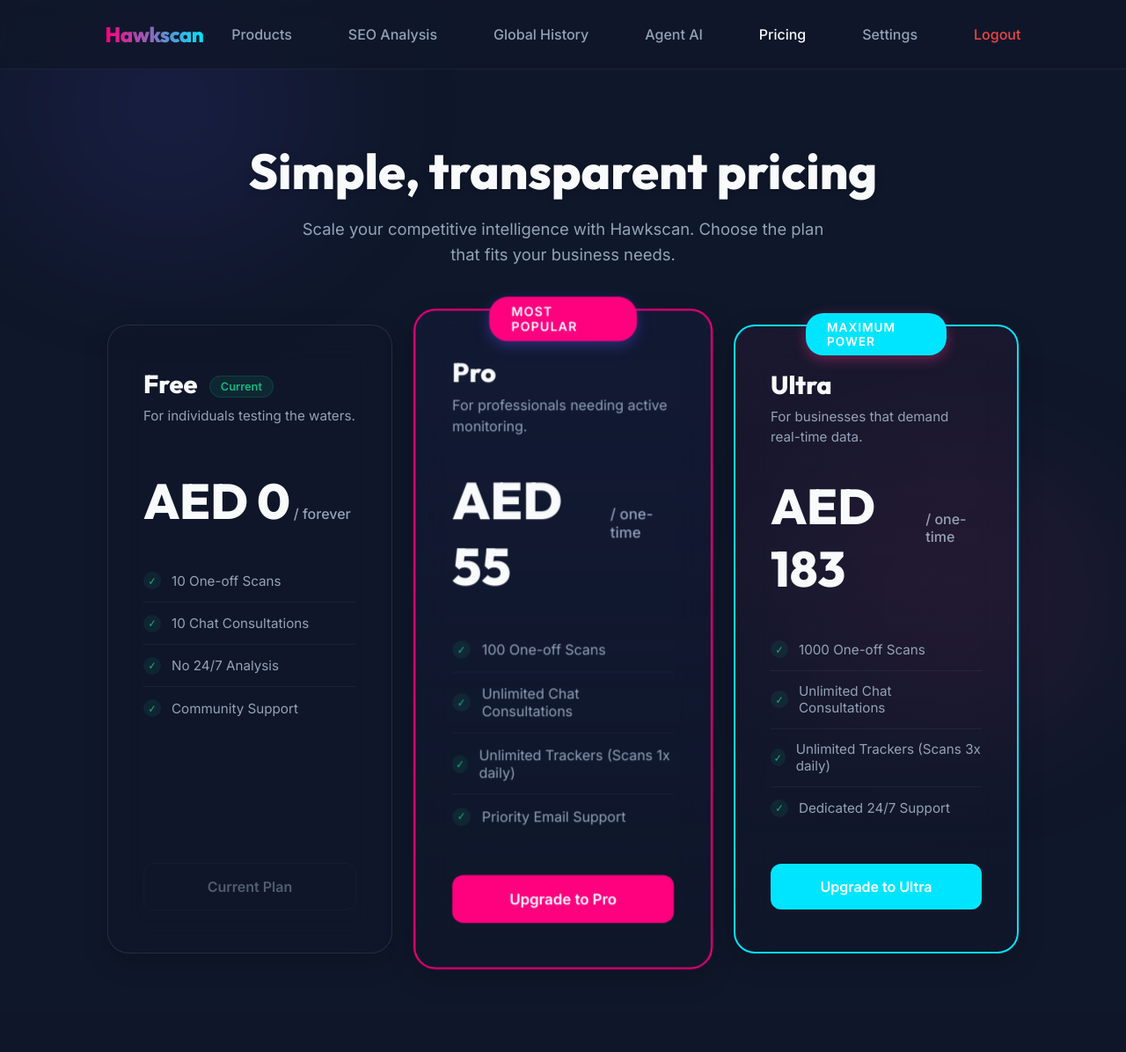
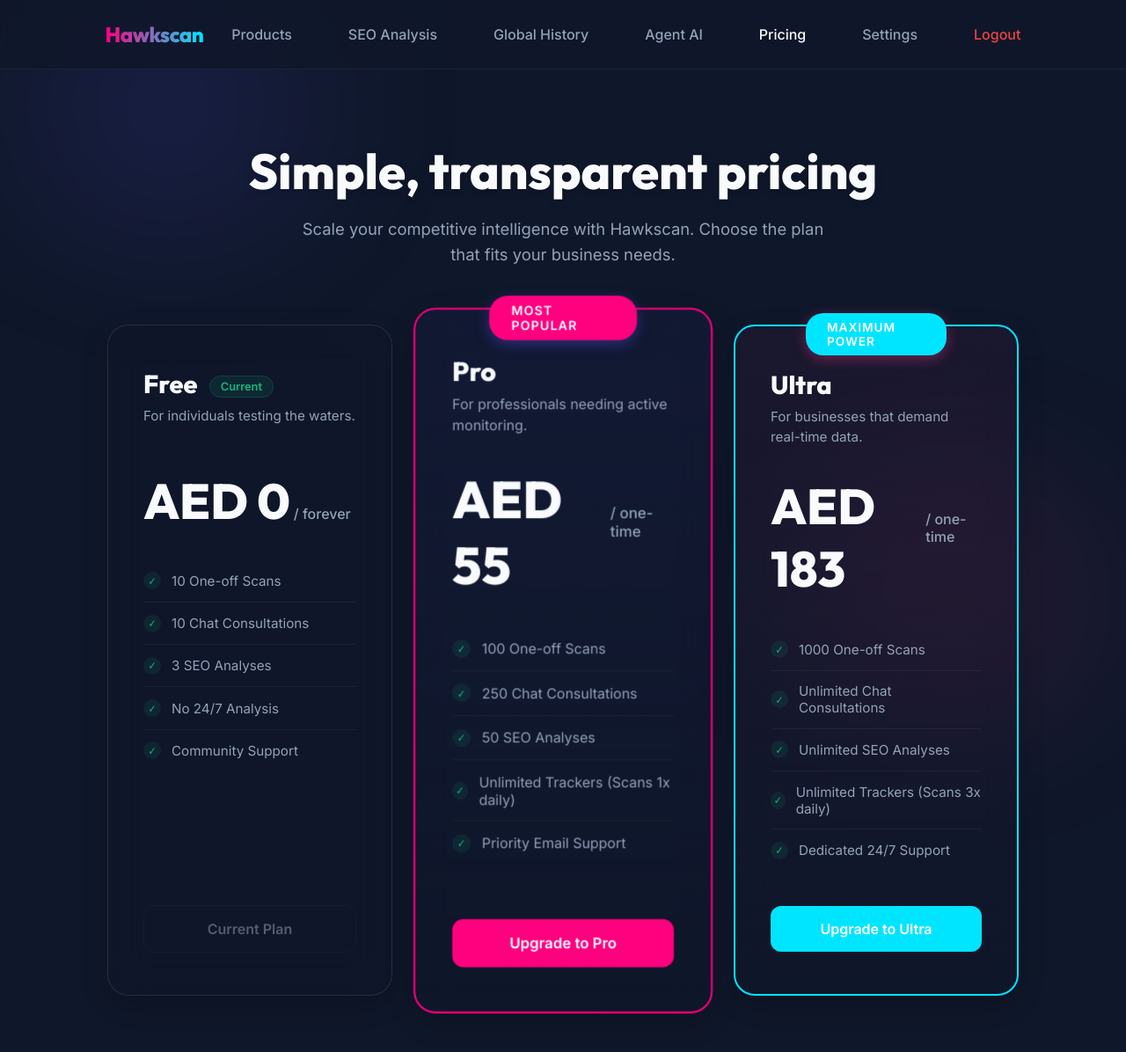
Before and after one commit to dagoat1234567890/hawkscan, a Flask app: page /pricing in a window 1280 px wide. Shown: the whole page at 88% size. Before the commit the page ends 1103 px from the top, so only its background shows below. Run offline with Flask 3, Linux system fonts and the light colour scheme; a user stored in the database is signed in; data comes from the database, SQL or seed files in the repository; parts of the project's set-up code (start-up, migrations or seed data) failed here and were passed over.

Commit message:
Update pricing page UI to reflect new chat and SEO analysis limits

```diff
--- a/hermes-app/templates/pricing.html
+++ b/hermes-app/templates/pricing.html
@@ -313,6 +313,7 @@
             <ul class="features-list">
                 <li>10 One-off Scans</li>
                 <li>10 Chat Consultations</li>
+                <li>3 SEO Analyses</li>
                 <li>No 24/7 Analysis</li>
                 <li>Community Support</li>
             </ul>
@@ -329,7 +330,8 @@
             <div class="plan-price">AED 55 <span>/ one-time</span></div>
             <ul class="features-list">
                 <li>100 One-off Scans</li>
-                <li>Unlimited Chat Consultations</li>
+                <li>250 Chat Consultations</li>
+                <li>50 SEO Analyses</li>
                 <li>Unlimited Trackers (Scans 1x daily)</li>
                 <li>Priority Email Support</li>
             </ul>
@@ -347,6 +349,7 @@
             <ul class="features-list">
                 <li>1000 One-off Scans</li>
                 <li>Unlimited Chat Consultations</li>
+                <li>Unlimited SEO Analyses</li>
                 <li>Unlimited Trackers (Scans 3x daily)</li>
                 <li>Dedicated 24/7 Support</li>
             </ul>
```
